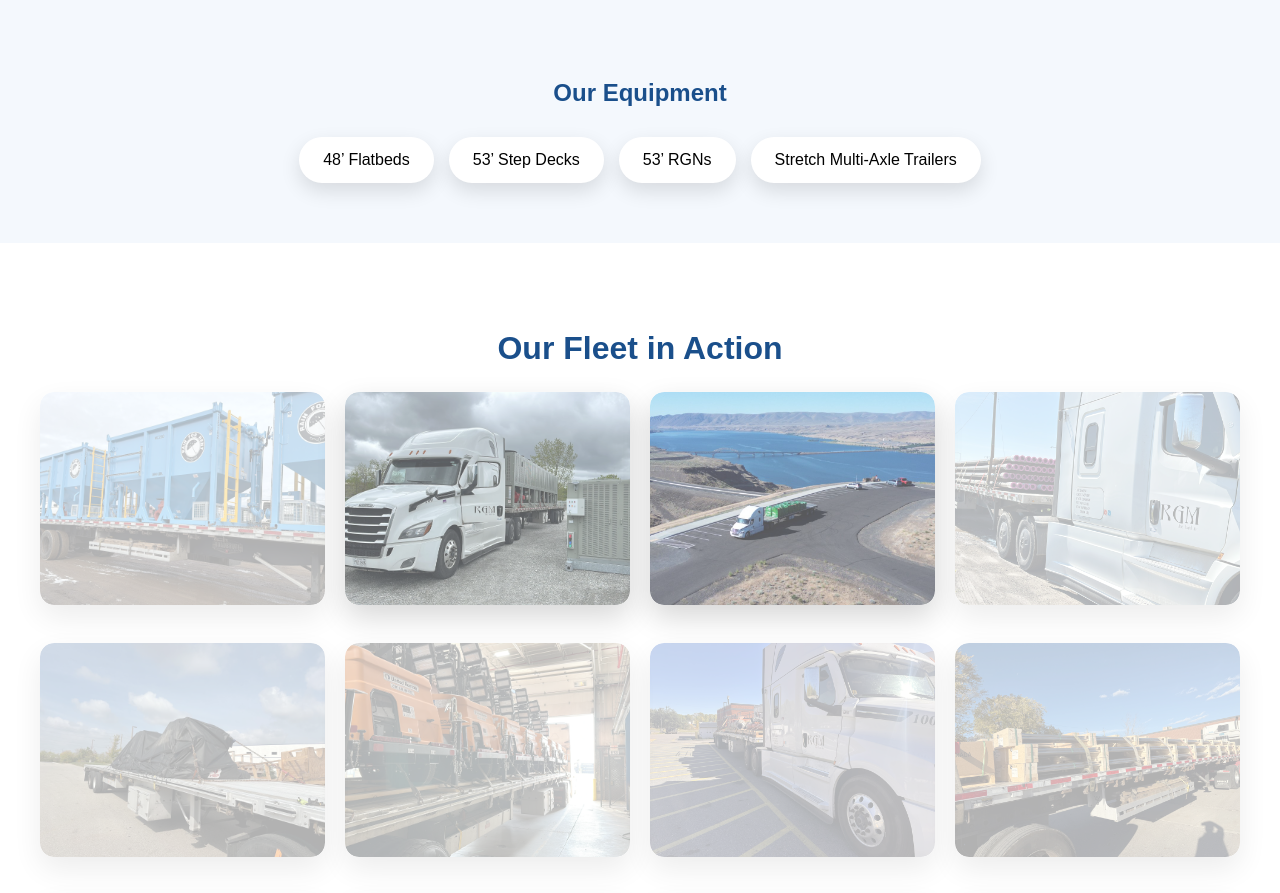
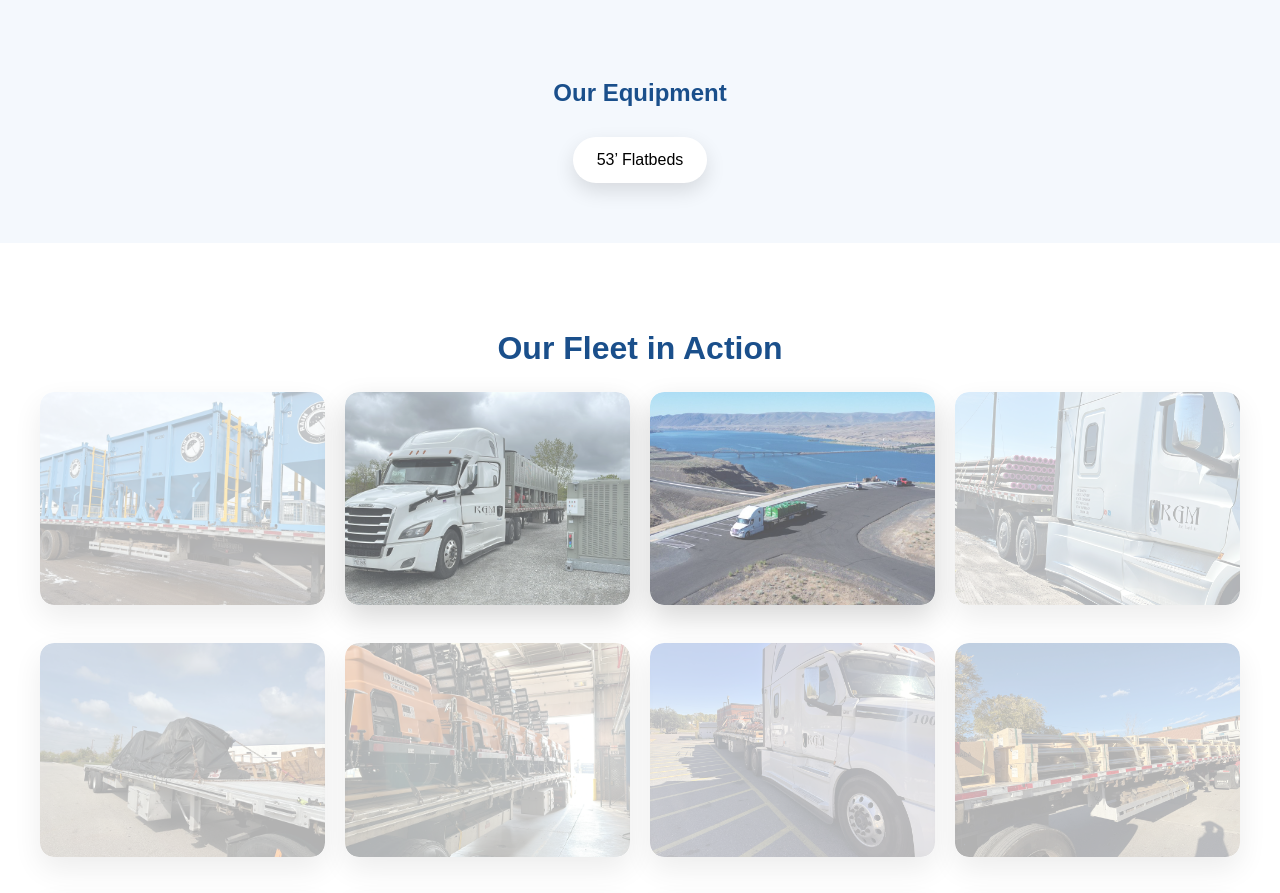
Before and after one commit to MrVenom786/rgm-web-frontend, a React (Create React App) app: page /solutions in a window 1280 px wide. Shown: the part 1260-2153 px from the top of the page. Built offline with nearby package versions, Linux system fonts and the light colour scheme.

Commit message:
Update Solutions.js

```diff
--- a/src/pages/solutions/Solutions.js
+++ b/src/pages/solutions/Solutions.js
@@ -104,10 +104,7 @@ function Solutions() {
       <section className="equipment-section">
         <h2>Our Equipment</h2>
         <div className="equipment-list">
-          <span>48’ Flatbeds</span>
-          <span>53’ Step Decks</span>
-          <span>53’ RGNs</span>
-          <span>Stretch Multi-Axle Trailers</span>
+          <span>53’ Flatbeds</span>
         </div>
       </section>
 
```
